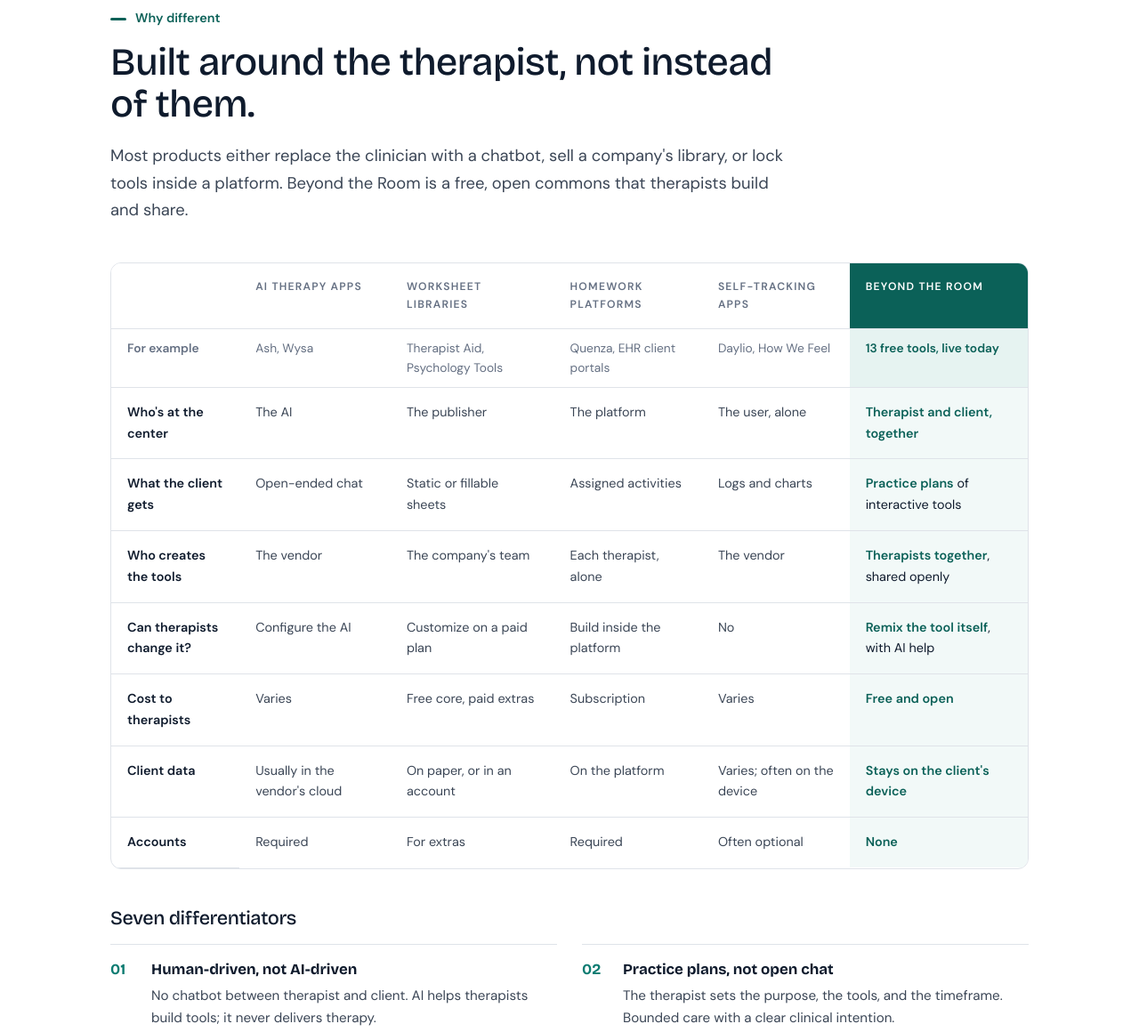
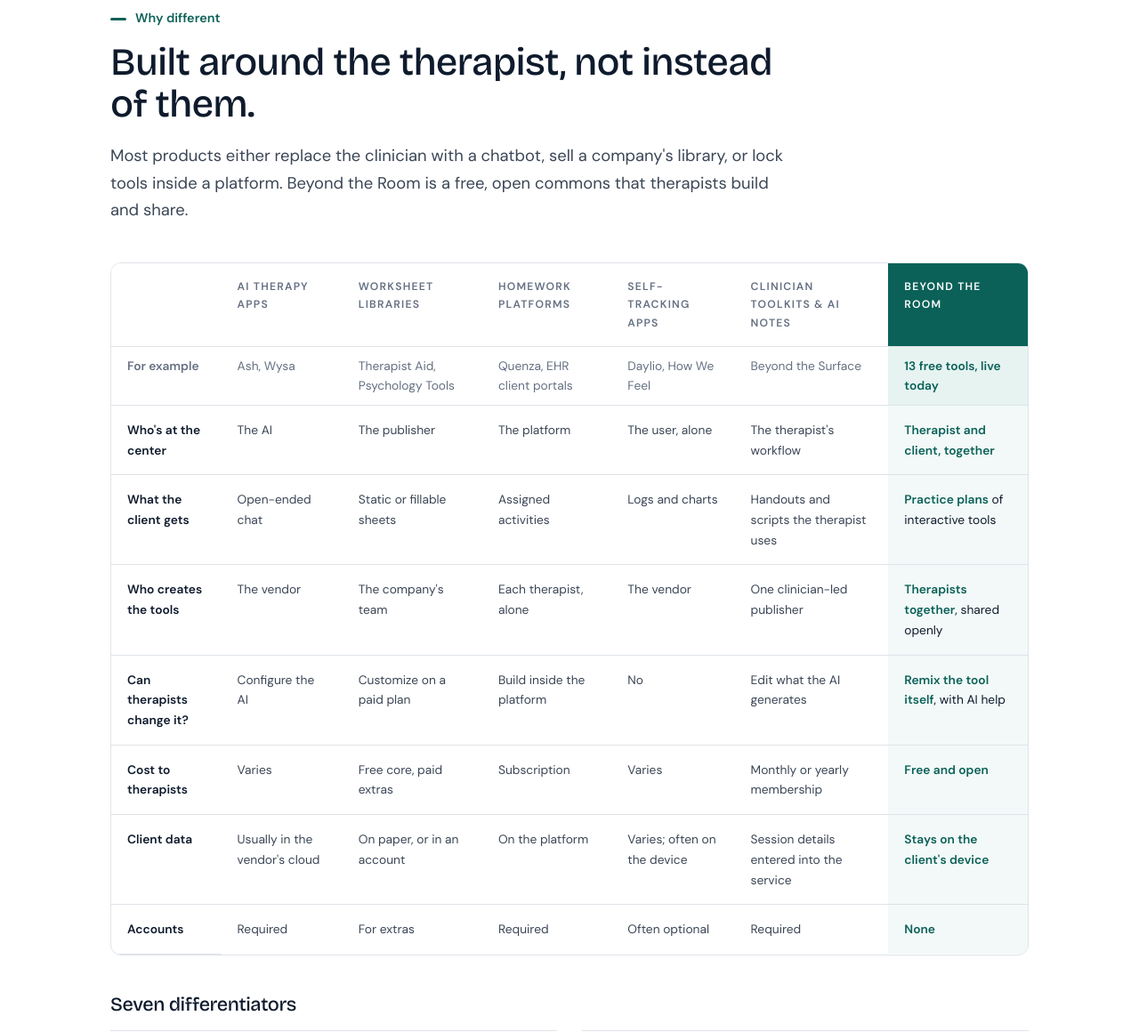
Before and after one commit to woohaa98/beyond-the-room, a plain HTML site: page partners/index.html in a window 1280 px wide. Shown: the part 2939-4099 px from the top of the page at 89% size. Drawn offline with Linux system fonts and the light colour scheme.

Commit message:
Add clinician toolkits and AI notes (Beyond the Surface) to the comparison table
Co-Authored-By: Claude Opus 5.5 <noreply@anthropic.com>
Claude-Session: https://claude.ai/code/session_01HwmExwfVQCEmLEZLKpAsVv

```diff
--- a/partners/index.html
+++ b/partners/index.html
@@ -272,7 +272,7 @@ footer a { color: var(--ink-2); }
 .cmp .us { background: #F2F9F8; color: var(--ink); }
 .cmp thead .us { color: #fff; background: var(--sage-ink); }
 .cmp .us b { color: var(--sage-ink); }
-.cmp5 { min-width: 980px; font-size: .9rem; } .cmp5 tbody th { width: 14%; }
+.cmp5 { min-width: 1020px; font-size: .86rem; } .cmp5 tbody th { width: 12%; }
 .cmp5 tr.ex td, .cmp5 tr.ex th { background: var(--cream); font-size: .86rem; color: var(--muted); padding-top: 10px; padding-bottom: 10px; } .cmp5 tr.ex td.us { background: #E6F3F1; color: var(--sage-ink); font-weight: 600; }
 .d7-title { margin: 44px 0 16px; font-size: 1.35rem; }
 .diff7 { list-style: none; counter-reset: d; margin: 0; padding: 0; display: grid; grid-template-columns: repeat(2, minmax(0, 1fr)); gap: 14px 28px; }
@@ -405,16 +405,16 @@ footer a { color: var(--ink-2); }
     </div>
     <div class="cmp-wrap">
       <table class="cmp cmp5">
-        <thead><tr><th scope="col"></th><th scope="col">AI therapy apps</th><th scope="col">Worksheet libraries</th><th scope="col">Homework platforms</th><th scope="col">Self-tracking apps</th><th scope="col" class="us">Beyond the Room</th></tr></thead>
+        <thead><tr><th scope="col"></th><th scope="col">AI therapy apps</th><th scope="col">Worksheet libraries</th><th scope="col">Homework platforms</th><th scope="col">Self-tracking apps</th><th scope="col">Clinician toolkits &amp; AI notes</th><th scope="col" class="us">Beyond the Room</th></tr></thead>
         <tbody>
-          <tr class="ex"><th scope="row">For example</th><td>Ash, Wysa</td><td>Therapist Aid, Psychology Tools</td><td>Quenza, EHR client portals</td><td>Daylio, How We Feel</td><td class="us">13 free tools, live today</td></tr>
-          <tr><th scope="row">Who's at the center</th><td>The AI</td><td>The publisher</td><td>The platform</td><td>The user, alone</td><td class="us"><b>Therapist and client, together</b></td></tr>
-          <tr><th scope="row">What the client gets</th><td>Open-ended chat</td><td>Static or fillable sheets</td><td>Assigned activities</td><td>Logs and charts</td><td class="us"><b>Practice plans</b> of interactive tools</td></tr>
-          <tr><th scope="row">Who creates the tools</th><td>The vendor</td><td>The company's team</td><td>Each therapist, alone</td><td>The vendor</td><td class="us"><b>Therapists together</b>, shared openly</td></tr>
-          <tr><th scope="row">Can therapists change it?</th><td>Configure the AI</td><td>Customize on a paid plan</td><td>Build inside the platform</td><td>No</td><td class="us"><b>Remix the tool itself</b>, with AI help</td></tr>
-          <tr><th scope="row">Cost to therapists</th><td>Varies</td><td>Free core, paid extras</td><td>Subscription</td><td>Varies</td><td class="us"><b>Free and open</b></td></tr>
-          <tr><th scope="row">Client data</th><td>Usually in the vendor's cloud</td><td>On paper, or in an account</td><td>On the platform</td><td>Varies; often on the device</td><td class="us"><b>Stays on the client's device</b></td></tr>
-          <tr><th scope="row">Accounts</th><td>Required</td><td>For extras</td><td>Required</td><td>Often optional</td><td class="us"><b>None</b></td></tr>
+          <tr class="ex"><th scope="row">For example</th><td>Ash, Wysa</td><td>Therapist Aid, Psychology Tools</td><td>Quenza, EHR client portals</td><td>Daylio, How We Feel</td><td>Beyond the Surface</td><td class="us">13 free tools, live today</td></tr>
+          <tr><th scope="row">Who's at the center</th><td>The AI</td><td>The publisher</td><td>The platform</td><td>The user, alone</td><td>The therapist's workflow</td><td class="us"><b>Therapist and client, together</b></td></tr>
+          <tr><th scope="row">What the client gets</th><td>Open-ended chat</td><td>Static or fillable sheets</td><td>Assigned activities</td><td>Logs and charts</td><td>Handouts and scripts the therapist uses</td><td class="us"><b>Practice plans</b> of interactive tools</td></tr>
+          <tr><th scope="row">Who creates the tools</th><td>The vendor</td><td>The company's team</td><td>Each therapist, alone</td><td>The vendor</td><td>One clinician-led publisher</td><td class="us"><b>Therapists together</b>, shared openly</td></tr>
+          <tr><th scope="row">Can therapists change it?</th><td>Configure the AI</td><td>Customize on a paid plan</td><td>Build inside the platform</td><td>No</td><td>Edit what the AI generates</td><td class="us"><b>Remix the tool itself</b>, with AI help</td></tr>
+          <tr><th scope="row">Cost to therapists</th><td>Varies</td><td>Free core, paid extras</td><td>Subscription</td><td>Varies</td><td>Monthly or yearly membership</td><td class="us"><b>Free and open</b></td></tr>
+          <tr><th scope="row">Client data</th><td>Usually in the vendor's cloud</td><td>On paper, or in an account</td><td>On the platform</td><td>Varies; often on the device</td><td>Session details entered into the service</td><td class="us"><b>Stays on the client's device</b></td></tr>
+          <tr><th scope="row">Accounts</th><td>Required</td><td>For extras</td><td>Required</td><td>Often optional</td><td>Required</td><td class="us"><b>None</b></td></tr>
         </tbody>
       </table>
     </div>
```
